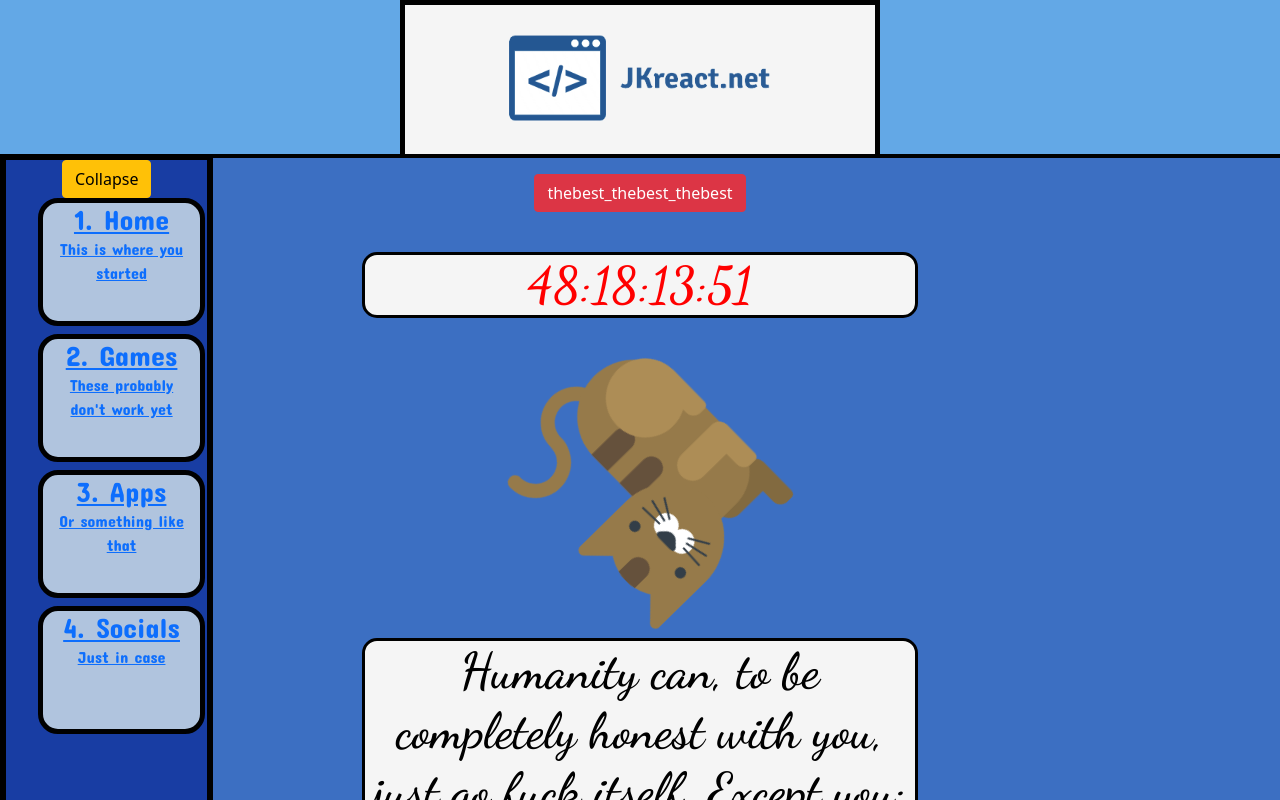
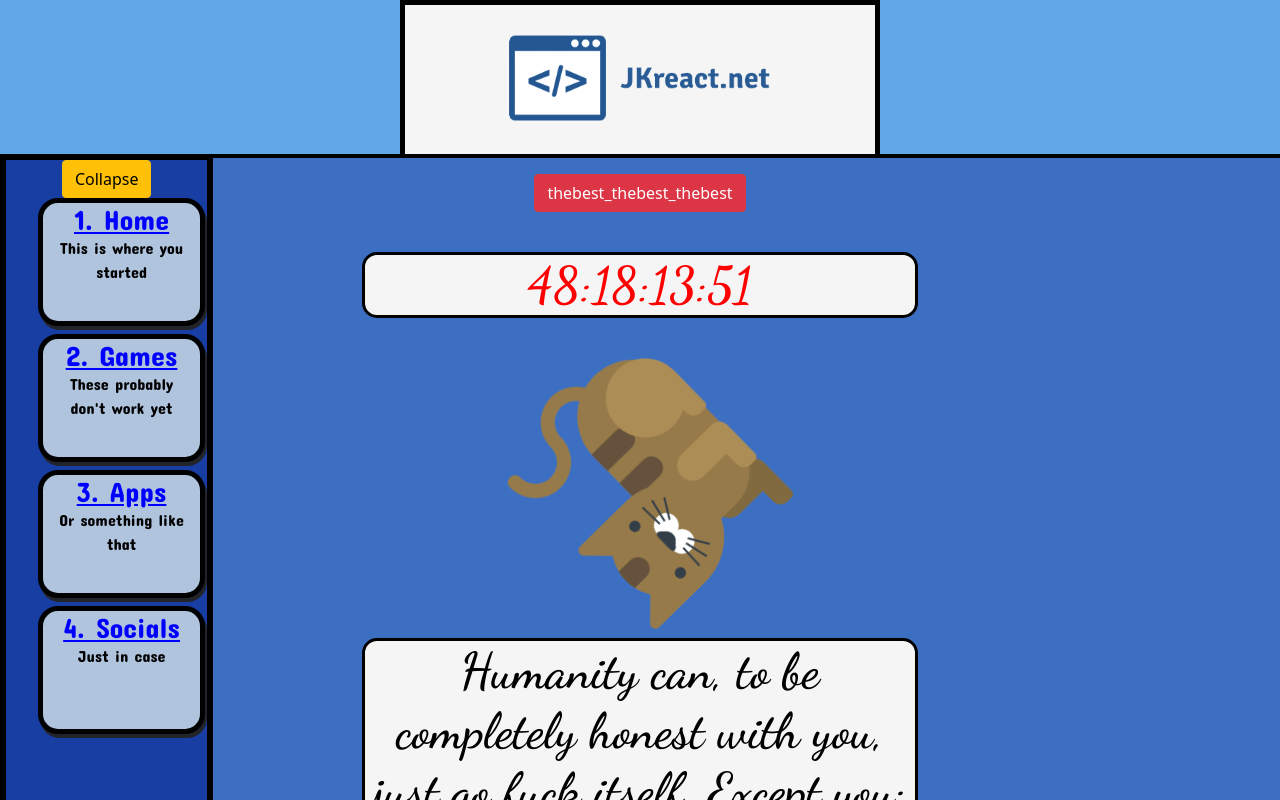
Before and after one commit to jkreal/jkreact, a React (Create React App) app: page / in a window 1280 px wide. Shown: the top 800 px of the page. Built offline with nearby package versions, Linux system fonts and the light colour scheme.

Commit message:
Added animations to listitems

```diff
--- a/src/Components/Dashboard/Dashboard.css
+++ b/src/Components/Dashboard/Dashboard.css
@@ -110,7 +110,7 @@ body {
     margin: auto;
 
     font-family: 'Concert One', cursive;
-    height: 30px;
+    /* text-shadow: 2px 2px; */
 }
 
 
--- a/src/Components/Dashboard/Dashboard.jsx
+++ b/src/Components/Dashboard/Dashboard.jsx
@@ -17,7 +17,6 @@ class Dashboard extends React.Component {
     this.state = {
       mobileView: 5,
       showSidebar: true,
-      page: 0,
     };
     this.updateViewState = this.updateViewState.bind(this);
     this.toggleSideBar = this.toggleSideBar.bind(this);
@@ -127,7 +126,6 @@ class Dashboard extends React.Component {
                   mobile={this.state.mobileView}
                   sidebar={this.state.showSidebar}
                   toggleSidebar={this.toggleSideBar}
-                  page={this.state.page}
                 />
               </Route>
             </Switch>
--- a/src/Components/Dashboard/Sidebar/ListItem/ListItem.jsx
+++ b/src/Components/Dashboard/Sidebar/ListItem/ListItem.jsx
@@ -6,6 +6,9 @@ class ListItem extends React.Component {
     super(props);
     this.state = {
       title: this.props.title,
+      hover: false,
+      classnames: "row listitem animate__animated ",
+      animation: "animate__flipInY"
     };
 
     this.clickTask = this.clickTask.bind(this);
@@ -14,22 +17,43 @@ class ListItem extends React.Component {
   }
 
   componentDidMount() {
-    console.log(this.props)
+    setTimeout(() => {
+      this.setState({
+        animation: ""
+      });
+    }, 1000);
   }
 
   componentWillUnmount() {}
 
   clickTask = (event) => {
     // event.target.style.minHeight = "50px";
+    this.setState({
+      animation: "animate__tada"
+    });
+
+    setTimeout(() => {
+      this.setState({
+        animation: ""
+      });
+    }, 2000);
   };
 
   mouseEnter = (event) => {
     // event.target.style.width = "100%";
+    // event.target.style.border = "5px solid red"
+    this.setState({
+      hover: true,
+      animation: "rollIn"
+    });
   };
 
   mouseLeave = (event) => {
     // event.target.style.marginLeft = "auto";
     // event.target.style.width = "50%";
+    this.setState({
+      hover: false,
+    });
   };
 
   render() {
@@ -39,13 +63,22 @@ class ListItem extends React.Component {
         onMouseEnter={this.mouseEnter}
         onMouseLeave={this.mouseLeave}
         className={
-          "row listitem animate__animated animate__flipInY animate__delay-" +
-          ((this.props.pos % 1) + 1) +
-          "s"
+          this.state.classnames + "" + this.state.animation
+        }
+        style={
+          this.state.hover
+            ? { marginLeft: "1em", width: "133%", boxShadow: "15px 8px" }
+            : { boxShadow: "2px 4px" }
         }
       >
-        <Link to={this.props.pos === 1 ? "/" : this.props.title.toLowerCase()}>
-          <h3 className="listtitle">
+        <Link
+          style={{ color: "black", textDecoration: "none" }}
+          to={this.props.pos === 1 ? "/" : this.props.title.toLowerCase()}
+        >
+          <h3
+            className="listtitle"
+            style={{ color: "blue", textDecoration: "underline" }}
+          >
             {this.props.pos + ". " + this.props.title}
           </h3>
           <p className="messagetext">{this.props.message}</p>
```
